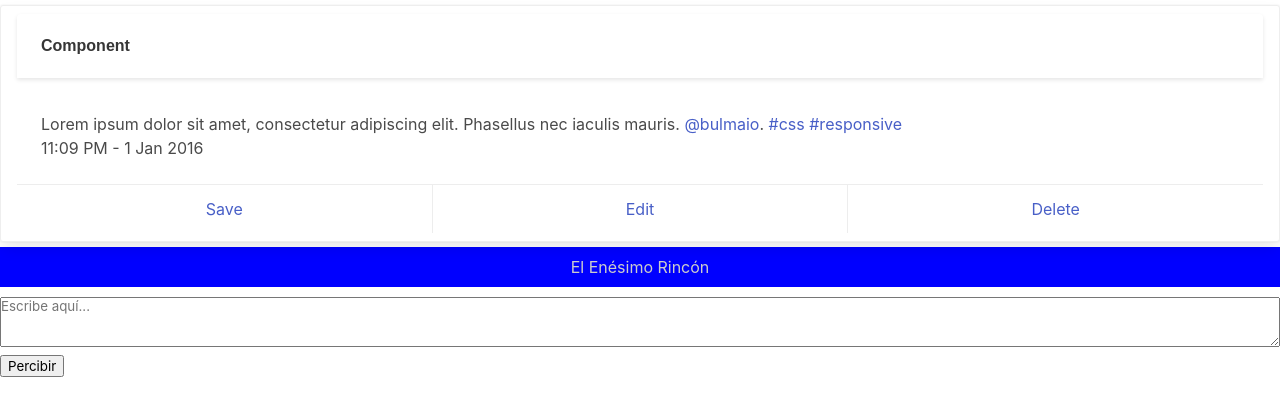
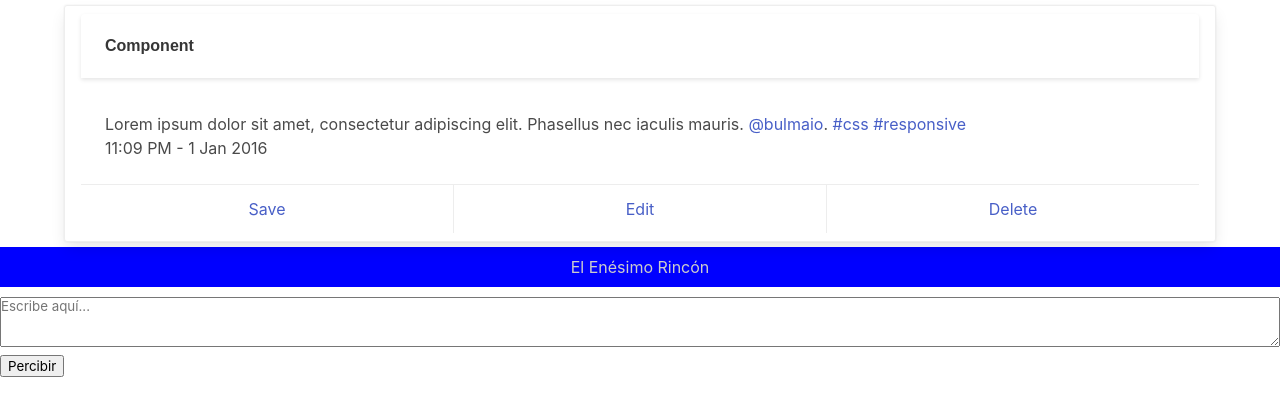
Before and after one commit to yisusworldwide/enesimo-rincon, a plain HTML site: page index.html in a window 1280 px wide. Drawn offline with nearby package versions, Linux system fonts and the light colour scheme.

Commit message:
container and columns
Inserted container and columns with Bulma.

```diff
--- a/index.html
+++ b/index.html
@@ -11,6 +11,9 @@
 </head>
 
 <body>
+    <div class="container">
+        <div class="columns">
+            <div class="column">
                 <div class="card">
                     <header class="card-header">
                       <p class="card-header-title">
@@ -36,6 +39,11 @@
                       <a href="#" class="card-footer-item">Delete</a>
                     </footer>
                   </div>
+            </div>
+
+        </div>
+    </div>
+
     <header class="text-center">
         <h2>El Enésimo Rincón</h2>
     </header>
```
Lines whose indentation alone changed are shown as unchanged.
